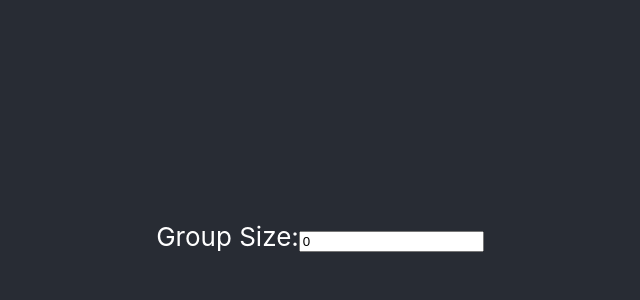
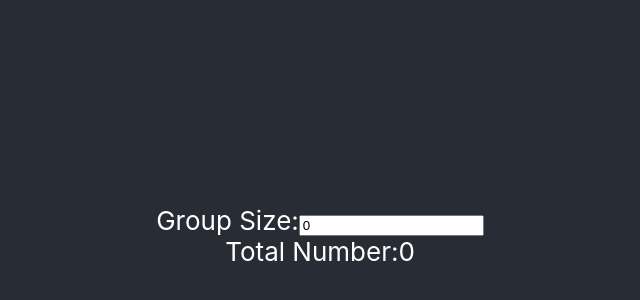
Before and after one commit to wyuefzhuol/first-react, a React (Create React App) app: page / in a window 1280 px wide. Shown: the part 164-464 px from the top of the page, without its empty margins (320-960 px from the left). Built offline with nearby package versions, Linux system fonts and the light colour scheme.

Commit message:
[Eric] feature: create handleIncrease in CounterGroup

```diff
--- a/src/Component/Counter/index.jsx
+++ b/src/Component/Counter/index.jsx
@@ -18,6 +18,7 @@ class Counter extends React.Component {
         this.setState((prevState) => ({
             value: prevState.value + 1
         }));
+        this.props.handleIncrease();
     }
 
     handleDecrease = () => {
--- a/src/Component/CounterGroup/index.jsx
+++ b/src/Component/CounterGroup/index.jsx
@@ -5,7 +5,8 @@ class CounterGroup extends Component {
     constructor(props) {
         super(props);
         this.state = {
-            size: 0
+            size: 0,
+            totalNumber: 0
         };
     }
 
@@ -16,6 +17,12 @@ class CounterGroup extends Component {
         })
     }
 
+    handleIncrease = () => {
+        this.setState((prevState) => ({
+            totalNumber: prevState.totalNumber + 1
+        }));
+    }
+
     render() {
         const initArray = [...Array(this.state.size).keys()];
 
@@ -23,8 +30,12 @@ class CounterGroup extends Component {
             <label>
                 Group Size:
                 <input onBlur={this.handleResize} defaultValue="0" />
+            </label><br />
+            <label>
+                Total Number:
+                {this.state.totalNumber}
             </label>
-            { initArray.map(key => <Counter key={key}/>) }
+            { initArray.map(key => <Counter handleIncrease={this.handleIncrease} key={key}/>) }
         </div>);
     }
 }
```
